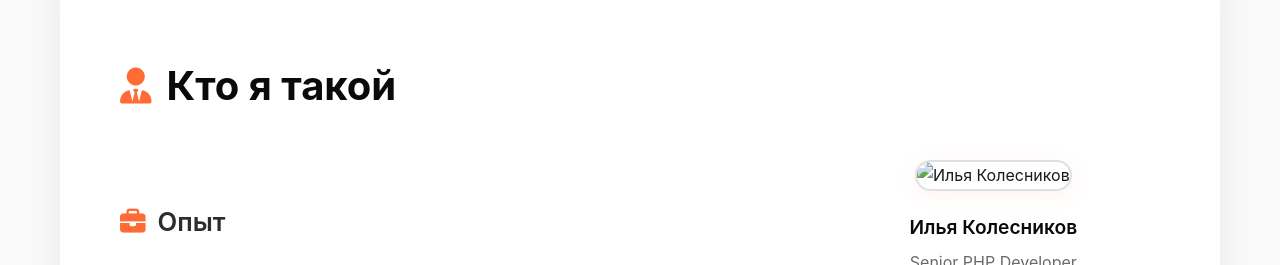
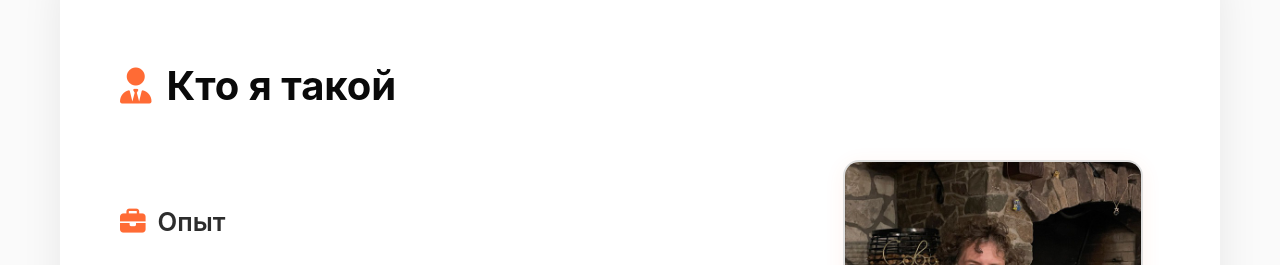
Before and after one commit to baltun/portfolio, a plain HTML site: page public/partners.html in a window 1280 px wide. Shown: the part 5594-5859 px from the top of the page. Drawn offline with Linux system fonts and the light colour scheme; the site is published under a folder, as on GitHub Pages, so addresses that start at the root find nothing.

Commit message:
ссылка на фото откорректирована

```diff
--- a/public/partners.html
+++ b/public/partners.html
@@ -546,7 +546,7 @@
                     </div>
                 </div>
                 <div class="who-photo">
-                    <img src="/images/photo_2024-06-30_20-39-32.jpg" alt="Илья Колесников" class="who-photo-img">
+                    <img src="images/photo_2024-06-30_20-39-32.jpg" alt="Илья Колесников" class="who-photo-img">
                     <div class="who-photo-name">Илья Колесников</div>
                     <div class="who-photo-role">Senior PHP Developer</div>
                     <div class="who-links">
```
